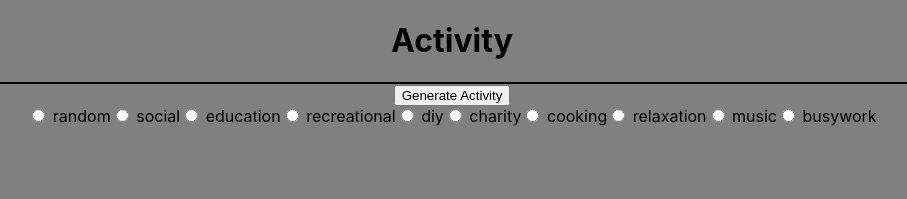
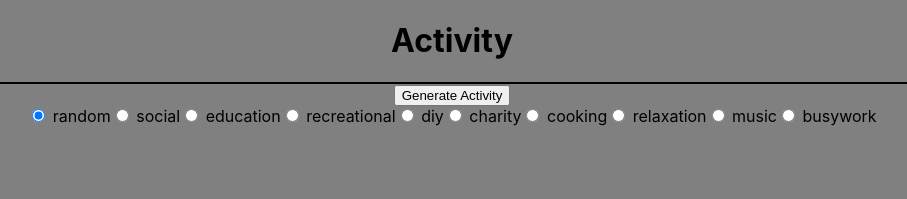
Before and after one commit to AndileSouth/Activity-Suggestion-App, a React (Create React App) app: page / in a window 1280 px wide. Shown: the top 199 px of the page, without its empty margins (188-1095 px from the left). Built offline with nearby package versions, Linux system fonts and the light colour scheme; no server answers.

Commit message:
added type of Activity feature

```diff
--- a/src/Activity.js
+++ b/src/Activity.js
@@ -1,9 +1,18 @@
 import React, { useState, useEffect } from 'react';
 import './Activity.css'
 
-async function fetchData() {
+
+// 1. this functions gets the full object but only works when invoked by the other
+
+async function fetchData(type) {
     try {
-      const response = await fetch('https://www.boredapi.com/api/activity/');
+      // Use different URLs based on the selected type
+      const apiUrl = type === 'random'
+      ? 'https://www.boredapi.com/api/activity/'
+      : `https://www.boredapi.com/api/activity?type=${type}`;
+
+
+      const response = await fetch(apiUrl);
       const jsonData = await response.json();
       return jsonData;
     } catch (error) {
@@ -13,12 +22,22 @@ async function fetchData() {
   }
 
   function Activity() {
+
     const [data, setData] = useState(null);
     const [activity, setActivity] = useState(null);
 
+    // 1. [filter by type]
+    const [selectedType, setSelectedType] = useState('random'); // first type is random
+
+
+    // 2. the useEffect will invoke fetchData() and use it as jsondata variable
     useEffect(() => {
       async function fetchDataAndSetState() {
-        const jsonData = await fetchData();
+
+        // 3. jsonData now has the data returned in the fetcheddata()
+        const jsonData = await fetchData(selectedType);
+
+        // 4. if the fetch is successful the setData and setActivity is updated
         if (jsonData) {
           setData(jsonData);
           setActivity(jsonData.activity);
@@ -29,51 +48,75 @@ async function fetchData() {
       fetchDataAndSetState();
     }, []);
 
+    // [generate] 1.2 this uses the btn to get invoked
     async function generate() {
-        const jsonData = await fetchData();
+      // 2. we get the jsonData just like before
+        const jsonData = await fetchData(selectedType);
+        // 3. if the fetch is successful we update the setActivity to the new string value
         if (jsonData) {
             setData(jsonData);
             setActivity(jsonData.activity);
             console.log(jsonData);
-          };
+          };//
     };
 
+
+    // 2. [filter by type]
+     // Function to handle radio button change
+    function handleTypeChange(event) {
+      setSelectedType(event.target.value);
+      console.log(selectedType);
+    }
 
     return (
       <div className="Activity">
         <div className="content">
-          <div className="activity-box">{activity}</div>
-          <button className='generate' onClick={generate}>Generate Activity</button>
+          <div className="activity-box">{
+          // 5. the Activity is used in the dom
+          activity}</div>
+          <button className='generate' onClick={
+            //1.1. button invokes function
+            generate}>Generate Activity</button>
 
         <div>
-          <input type="radio" name='type' value="random"  id='random'/>
+          <input type="radio" name='type' value="random"  id='random' checked={selectedType === 'random'}
+            onChange={handleTypeChange}/>
           <label htmlFor="random"> random</label>
 
-          <input type="radio" name='type' value="social"  id='social'/>
+          <input type="radio" name='type' value="social"  id='social' checked={selectedType === 'social'}
+            onChange={handleTypeChange}/>
           <label htmlFor="social"> social</label>
 
-          <input type="radio" name='type' value="education"  id='education'/>
+          <input type="radio" name='type' value="education"  id='education' checked={selectedType === 'education'}
+            onChange={handleTypeChange}/>
           <label htmlFor="education"> education</label>
 
-          <input type="radio" name='type' value="recreational"  id='recreational'/>
+          <input type="radio" name='type' value="recreational"  id='recreational' checked={selectedType === 'recreational'}
+            onChange={handleTypeChange}/>
           <label htmlFor="recreational"> recreational</label>
 
-          <input type="radio" name='type' value="diy"  id='diy'/>
+          <input type="radio" name='type' value="diy"  id='diy' checked={selectedType === 'diy'}
+            onChange={handleTypeChange}/>
           <label htmlFor="diy"> diy</label>
 
-          <input type="radio" name='type' value="charity"  id='charity'/>
+          <input type="radio" name='type' value="charity"  id='charity' checked={selectedType === 'charity'}
+            onChange={handleTypeChange}/>
           <label htmlFor="charity"> charity</label>
 
-          <input type="radio" name='type' value="cooking"  id='cooking'/>
+          <input type="radio" name='type' value="cooking"  id='cooking' checked={selectedType === 'cooking'}
+            onChange={handleTypeChange}/>
           <label htmlFor="cooking"> cooking</label>
 
-          <input type="radio" name='type' value="relaxation"  id='relaxation'/>
+          <input type="radio" name='type' value="relaxation"  id='relaxation' checked={selectedType === 'type'}
+            onChange={handleTypeChange}/>
           <label htmlFor="relaxation"> relaxation</label>
 
-          <input type="radio" name='type' value="music"  id='music'/>
+          <input type="radio" name='type' value="music"  id='music' checked={selectedType === 'music'}
+            onChange={handleTypeChange}/>
           <label htmlFor="music"> music</label>
 
-          <input type="radio" name='type' value="busywork"  id='busywork'/>
+          <input type="radio" name='type' value="busywork"  id='busywork' checked={selectedType === 'bustywork'}
+            onChange={handleTypeChange}/>
           <label htmlFor="busywork"> busywork</label>
 
           </div>
```
